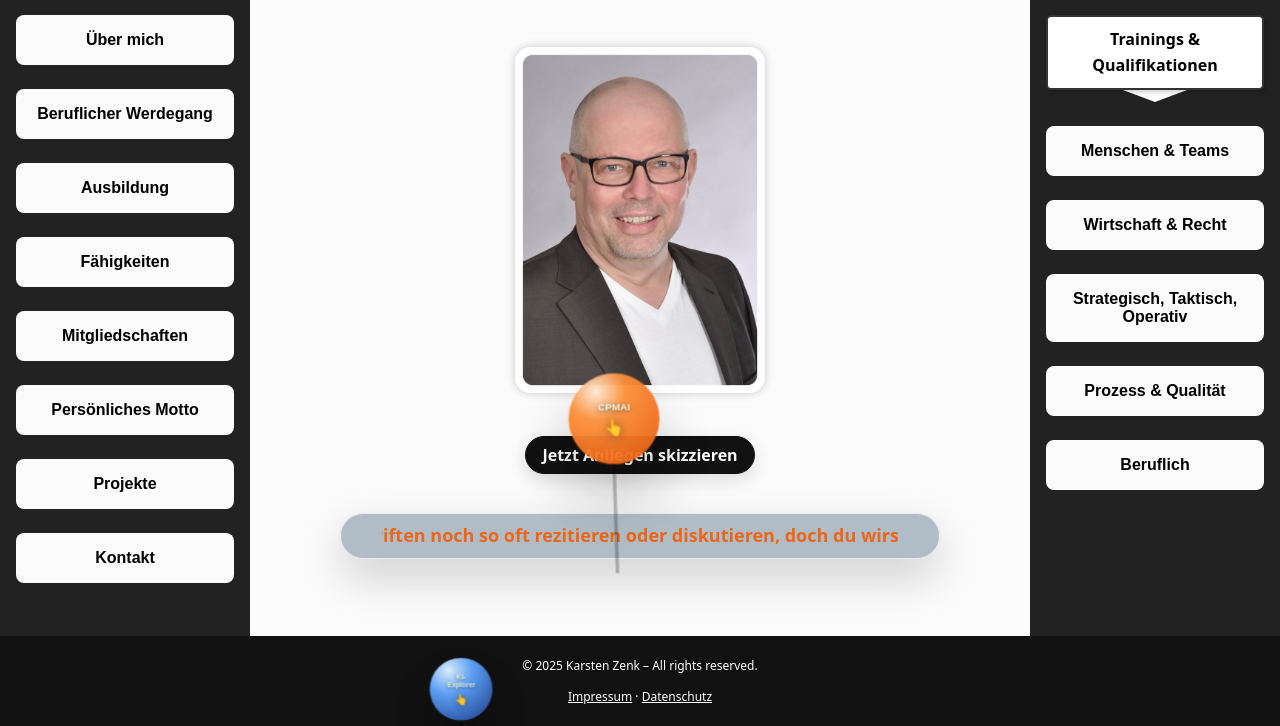
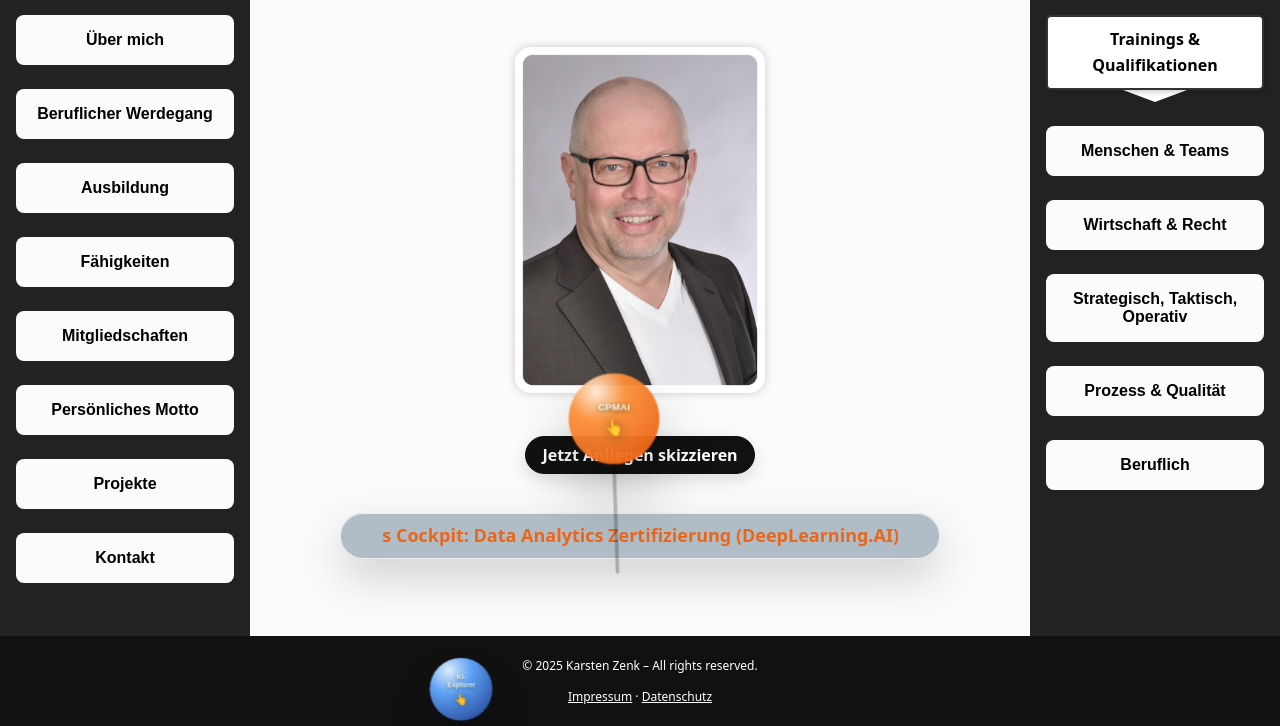
Before and after one commit to karsten2025/Karport2025, a Flask app: page / in a window 1280 px wide. Shown: the part 229-955 px from the top of the page. Run offline with Flask 3, Linux system fonts and the light colour scheme.

Commit message:
ticker changes

```diff
--- a/templates/partials/ticker.de.html
+++ b/templates/partials/ticker.de.html
@@ -1,8 +1,8 @@
 <div class="ticker__content">
   <span class="ticker__item">
-    Karsten Zenk – Dipl.-Ing.(FH) | PMI Certified Professional: „Du magst die
-    Schriften noch so oft rezitieren oder diskutieren, doch du wirst nicht zur
-    Ruhe kommen, solange du nicht alles vergisst.“ (Ashtavakra Gita 16.1)
+    Karsten Zenk – Dipl.-Ing.(FH) | PMI Certified Professional: +++ Upgrade für
+    das Cockpit: Data Analytics Zertifizierung (DeepLearning.AI) +++ Datenmuster
+    erkennen, statt zu raten +++ Komplexität messbar machen +++
   </span>
   <!-- Unsichtbare „Pause“ am Ende -->
   <span class="ticker__space" aria-hidden="true"></span>
--- a/templates/partials/ticker.en.html
+++ b/templates/partials/ticker.en.html
@@ -1,8 +1,8 @@
 <div class="ticker__content">
   <span class="ticker__item">
-    Karsten Zenk – Dipl.-Ing.(FH) | PMI Certified Professional: "You may recite
-    or discuss the scriptures many times, but you will not find peace until you
-    forget everything." (Ashtavakra Gita 16.1)
+    Karsten Zenk – Dipl.-Ing.(FH) | PMI Certified Professional: +++ Cockpit
+    Upgrade: Data Analytics Certification (DeepLearning.AI) +++ Recognizing
+    patterns instead of guessing +++ Making complexity measurable +++
   </span>
   <!-- Invisible gap at the end -->
   <span class="ticker__space" aria-hidden="true"></span>
```
